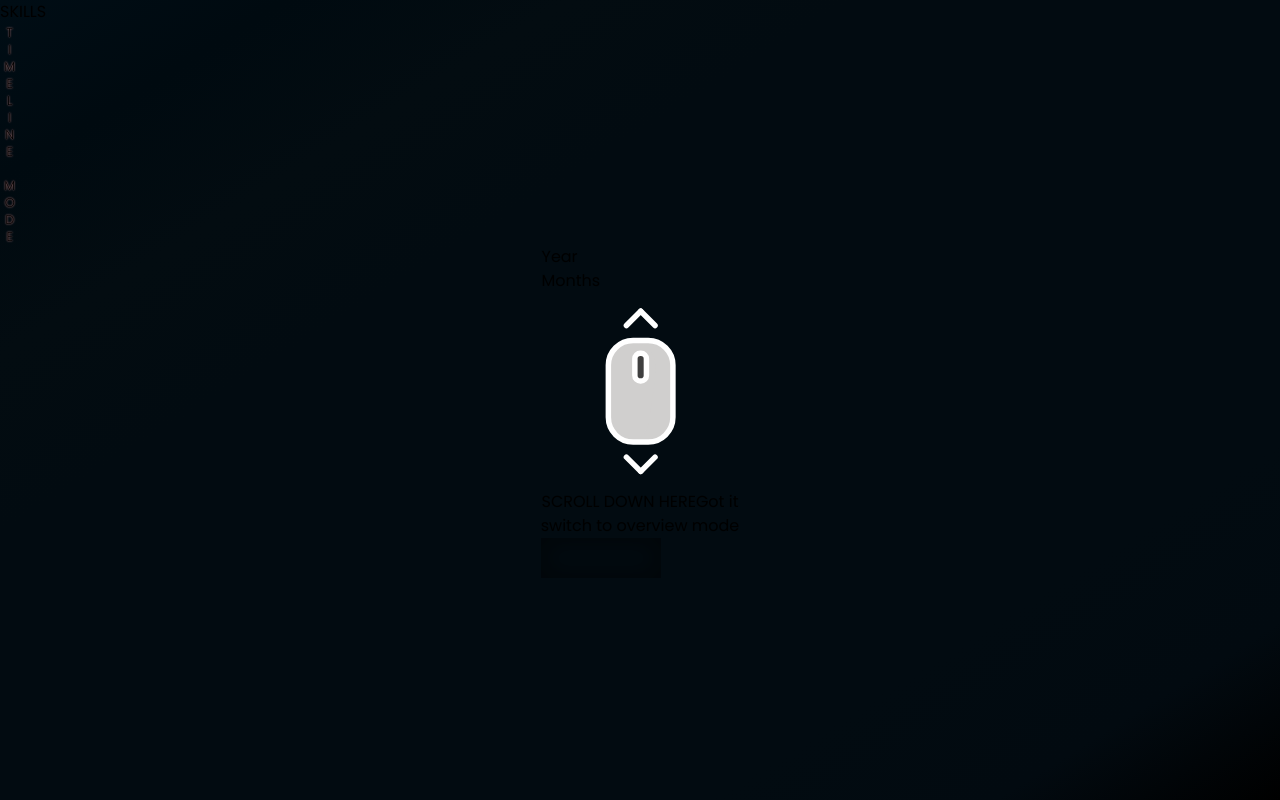
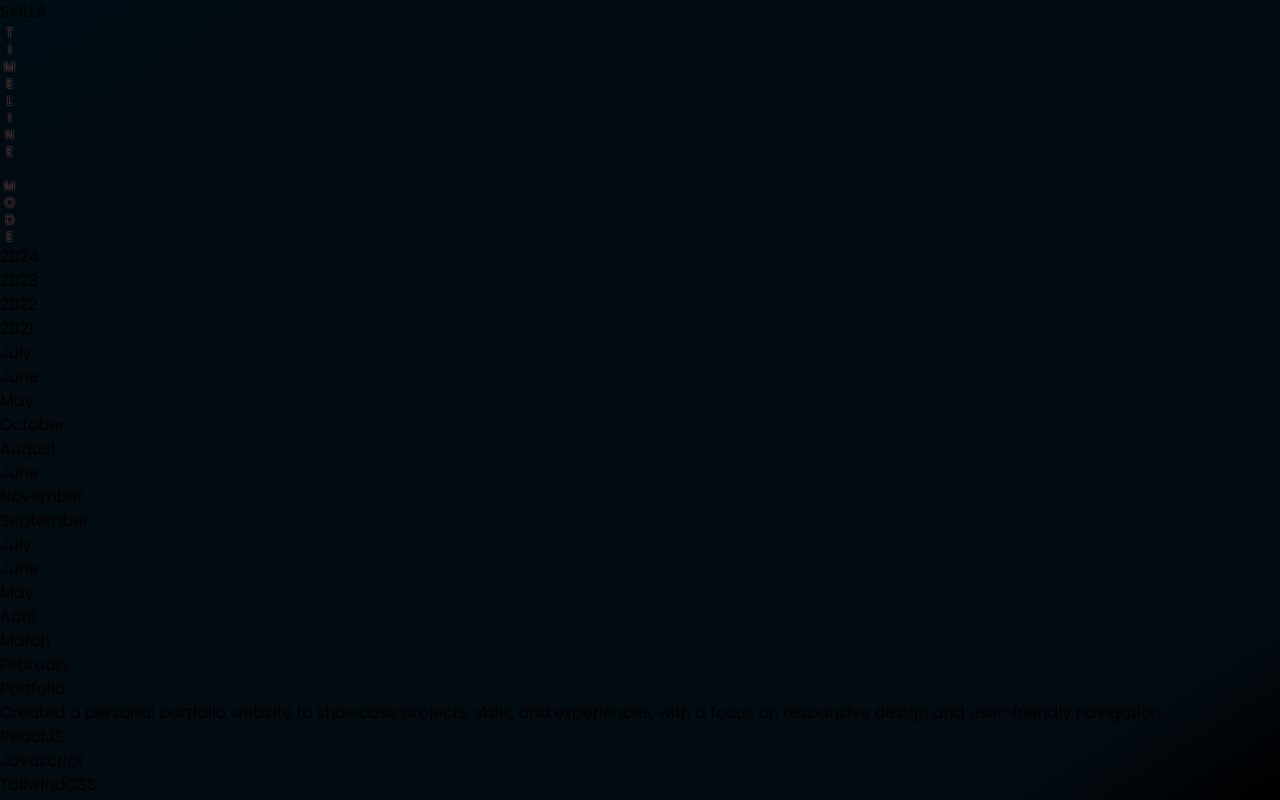
Before and after one commit to el3c-tron/Portfolio_New, a React (Vite) app: page / in a window 1280 px wide. Both pictures are taken after a click on the element 604 px from the left and 2412 px from the top of the page. Shown: the part 1632-2432 px from the top of the page. Built offline with nearby package versions, Linux system fonts and the light colour scheme; a web font is replaced by a local one.

Commit message:
timeline content

```diff
--- a/src/components/Skills_NRM/style.css
+++ b/src/components/Skills_NRM/style.css
@@ -266,7 +266,7 @@
 .icon_desktop {
     height: fit-content;
     width: fit-content;
-    transition: all .5s ease-in-out;
+    transition: all .3s ease-in-out;
     cursor: pointer;
     transform: scale(.5);
     opacity: 0;
--- a/src/components/Skills_TML/Skills_TML.jsx
+++ b/src/components/Skills_TML/Skills_TML.jsx
@@ -1,6 +1,11 @@
 import React, { useEffect } from 'react'
 import './style.css'
 import { ScrollVertical } from '../Svgs';
+import data from '../../data/skillsContent.json'
+import tagsColor from '../../data/tags.json'
+
+const years = ["2024", "2023", "2022", "2021"];
+const months = ["July", "June", "May", "October", "August", "June", "November", "September", "July", "June", "May", "April", "March", "February"];
 
 function Skills_TML({setOverview}) {
 
@@ -103,8 +108,41 @@ function Skills_TML({setOverview}) {
     const handleGotit = (e) => {
         e.preventDefault();
         const timeline_content_view = document.querySelectorAll('.timeline_content_view')[0];
+        const timeline_project_desktop = document.querySelectorAll('.timeline_project_desktop');
+
+        timeline_project_desktop.forEach((project) => {
+            project.classList.remove('blur');
+        })
+
+
+
         timeline_content_view.classList.add('hidden');
     }
+
+    useEffect(() => {
+        const timeline_content_desktop = document.querySelectorAll('.timeline_content_desktop')[0];
+        const timeline_months_desktop = document.querySelectorAll('.timeline_months_desktop')[0];
+        const timeline_years_desktop = document.querySelectorAll('.timeline_years_desktop')[0];
+
+        timeline_content_desktop.addEventListener('scroll', (e) => {
+            let x = Math.floor((e.target.scrollTop + (e.target.offsetHeight/2)) / e.target.offsetHeight);
+
+
+            let y = timeline_months_desktop.offsetHeight;
+            let z = timeline_months_desktop.scrollTop;
+
+
+
+            timeline_months_desktop.scrollTop = x*y;
+
+            if(x >=0 && x <= 2) timeline_years_desktop.scrollTop = 0 * timeline_years_desktop.offsetHeight;
+            else if(x >=3 && x <= 5) timeline_years_desktop.scrollTop = 1 * timeline_years_desktop.offsetHeight;
+            else if(x >=6 && x <= 7) timeline_years_desktop.scrollTop = 2 * timeline_years_desktop.offsetHeight;
+            else if(x >=8 && x <= 13) timeline_years_desktop.scrollTop = 3 * timeline_years_desktop.offsetHeight;
+
+
+        })
+    }, [])
 
   return (
     <>
@@ -135,13 +173,56 @@ function Skills_TML({setOverview}) {
                     {/* <ScrollVertical /> */}
                     <div className='timeline_parent_desktop w-full flex items-center justify-center'>
 
-                        <div className="timeline_years_desktop text-white">Year</div>
+                        <div className="timeline_years_desktop overflow-hidden scroll-smooth flex flex-col items-center">
+                            {
+                                years.map((year, index) => (
+                                <p key={index} className='pt-2 pb-2 h-full w-full flex flex-shrink-0 justify-center items-center'>
+                                    {year}
+                                </p>
+                                ))
+                            }
+                        </div>
                         <div className="timeline_border_desktop h-full"></div>
-                        <div className="timeline_months_desktop text-white">Months</div>
-                        <div className='timeline_content_parent_desktop rounded-md flex'>
+                        <div className="timeline_months_desktop text-white overflow-hidden scroll-smooth flex flex-col items-center">
 
-                            <div className="timeline_content_desktop rounded-md flex-shrink-0"></div>
-                            <div className='timeline_content_view '>
+                            {
+                                months.map((month ,index) => (
+                                <p key={index} className='pt-2 pb-2 h-full w-full flex flex-shrink-0 justify-center items-center'>
+                                    {month}
+                                </p>
+                                ))
+                            }
+
+                        </div>
+                        <div className='timeline_content_parent_desktop rounded-lg flex'>
+
+                            <div className="timeline_content_desktop rounded-lg flex-shrink-0 text-white overflow-y-scroll overflow-x-hidden scroll-smooth">
+
+                                {
+                                    data.map((project, index) => (
+                                        <div key={index} className='timeline_project_desktop rounded-lg blur w-full h-full flex flex-col justify-evenly flex-shrink-0'>
+                                            <p>
+                                                {project.title}
+                                            </p>
+                                            <p>
+                                                {project.description}
+                                            </p>
+                                            <div key={index} className='w-fit h-fit flex'>
+                                                {
+                                                    project.tags.map((tag, index) => (
+                                                            <p className='p-1'>{tag}</p>
+                                                    ))
+                                                }
+                                            </div>
+                                        </div>
+
+                                    ))
+                                }
+
+
+                            </div>
+
+                            <div className='timeline_content_view rounded-lg'>
                                 <ScrollVertical />
                                 <span className='scroll_text_dekstop'>SCROLL DOWN HERE</span>
                                 <button onClick={handleGotit} className='scroll_button_desktop'>
--- a/src/components/Skills_TML/style.css
+++ b/src/components/Skills_TML/style.css
@@ -80,6 +80,7 @@
         justify-content: space-around;
     }
 
+
 }
 
 /* --------------------------------------------------------------------------------------------------------------- */
@@ -112,14 +113,19 @@
         display: flex;
         flex-direction: column;
         font-weight: 700;
-        letter-spacing: 1rem;
+        letter-spacing: .8rem;
         font-size: 1.2rem;
-        text-shadow: 0px 0px 5px rgba(255,255,255,.3);
+        text-shadow: 0px 0px 5px rgba(26, 140, 255, .3);
         margin-right: 4rem;
+        height: 2rem;
+        width: fit-content;
+        color: rgba(26, 140, 255,1);
+        /* border: 2px solid white; */
     }
 
     .timeline_border_desktop {
         padding: 1px;
+        border-radius: 0.3rem;
         background: linear-gradient(to bottom,rgba(255, 255, 255, .2),rgba(255, 255, 255, .6),rgba(255, 255, 255, .8),rgba(255,255,255,1),rgba(255, 255, 255,.8),rgba(255, 255, 255, .6) ,rgba(255, 255, 255, .4),rgba(255, 255, 255, .2));
     }
 
@@ -127,30 +133,41 @@
         display: flex;
         flex-direction: column;
         font-weight: 600;
-        letter-spacing: 1rem;
+        letter-spacing: .5rem;
         font-size: 1.2rem;
         text-shadow: 0px 0px 5px rgba(255, 255, 255, .3);
-        margin-left: 4rem;
+        margin-left: 2rem;
+        height: 2rem;
+        width: fit-content;
+        /* border: 2px solid white */
+
     }
 
     .timeline_content_parent_desktop{
-        box-shadow: 0px 0px 20px 1px rgba(230, 156, 156, .1);
+        box-shadow: 0px 0px 30px 0px rgba(0, 0, 0, .5);
+        border: 1px solid rgba(255,255,255,.5);
         height: 375px;
         width: 500px;
         margin-left: 8rem;
+    }
+
+    .timeline_content_desktop::-webkit-scrollbar{
+        display: none;
     }
 
     .timeline_content_desktop {
         height: 100%;
         width: 100%;
     }
+    .timeline_project_desktop {
+        /* background-color: rgba(1, 9, 16,.6); */
+        background-color: rgba(0,0,0,.2);
+    }
 
     .timeline_content_view {
         height: 100%;
         width: 100%;
-        background-color: rgba(0,0,0,0.2);
-
-        border-radius: 0.375rem;
+        background-color: rgba(0,0,0,.3);
         flex-shrink: 0;
         flex-direction: column;
         display: flex;
--- a/src/components/Svgs/ScrollVertical/style.css
+++ b/src/components/Svgs/ScrollVertical/style.css
@@ -4,7 +4,13 @@
 
 @media (min-width: 768px) and (max-width: 1000px) {}
 
-@media (min-width: 1000px) and (max-width: 1280px) {}
+@media (min-width: 1000px) and (max-width: 1280px) {
+    .scrollmouse {
+        height: 48px;
+        width: 48px;
+        animation: drag 5s linear infinite;
+    }
+}
 
 @media (min-width: 1281px) {
     .scrollmouse {
--- a/src/data/skillsContent.json
+++ b/src/data/skillsContent.json
@@ -31,7 +31,7 @@
     },
     {
         "title" : "Connect",
-        "description" : "Enabled users to connect and communicate seamlessly through web-based chat. Implemented end-to-end encryption using the Diffie-Hellman key exchange and AES-256 encryption algorithms to secure users messages. Ensured that all user communications are protected and inaccessible to unauthorized parties.",
+        "description" : "Enabled users to connect and communicate seamlessly through web-based chat. Implemented end-to-end encryption using the Diffie-Hellman key exchange and AES-256 encryption algorithms to secure users messages.",
         "tags" : ["ReactJS", "MongoDB", "mongoose", "NodeJS", "ExpressJS", "Javascript", "Socket.io", "Encryption", "CSS"]
     },
     {
```
Also changed, not shown: src/components/Loading/Loading.jsx (+38 -38 lines).
